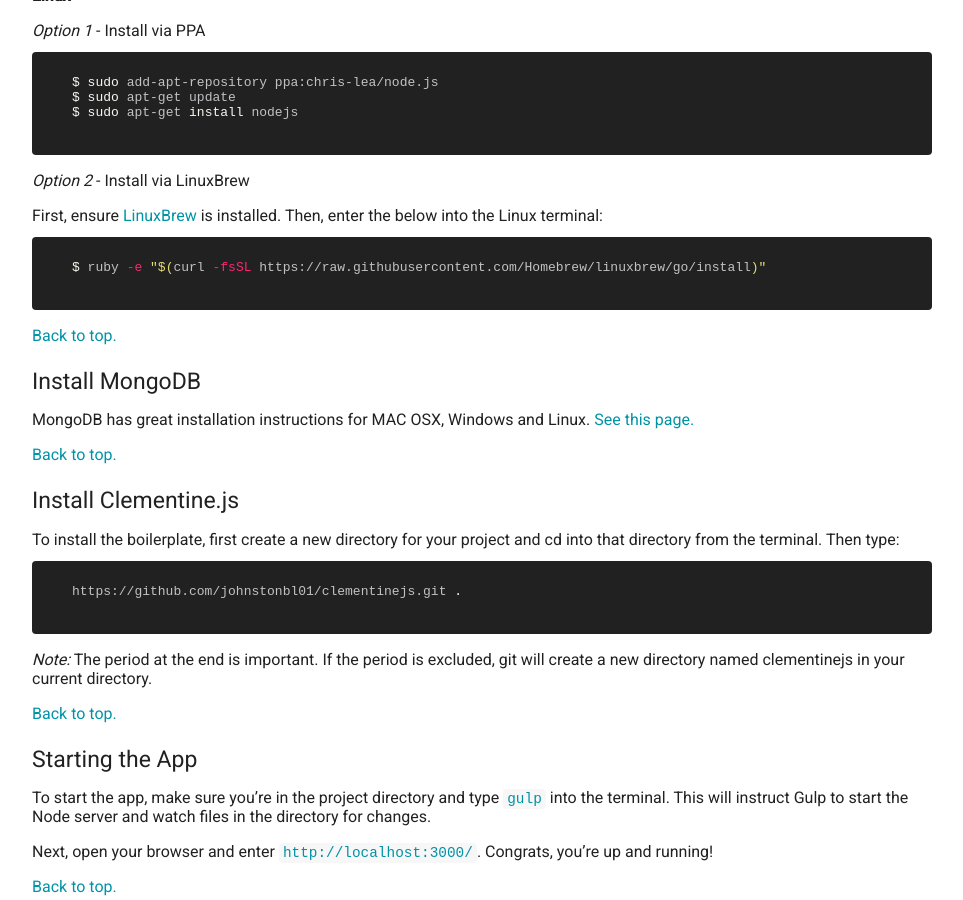
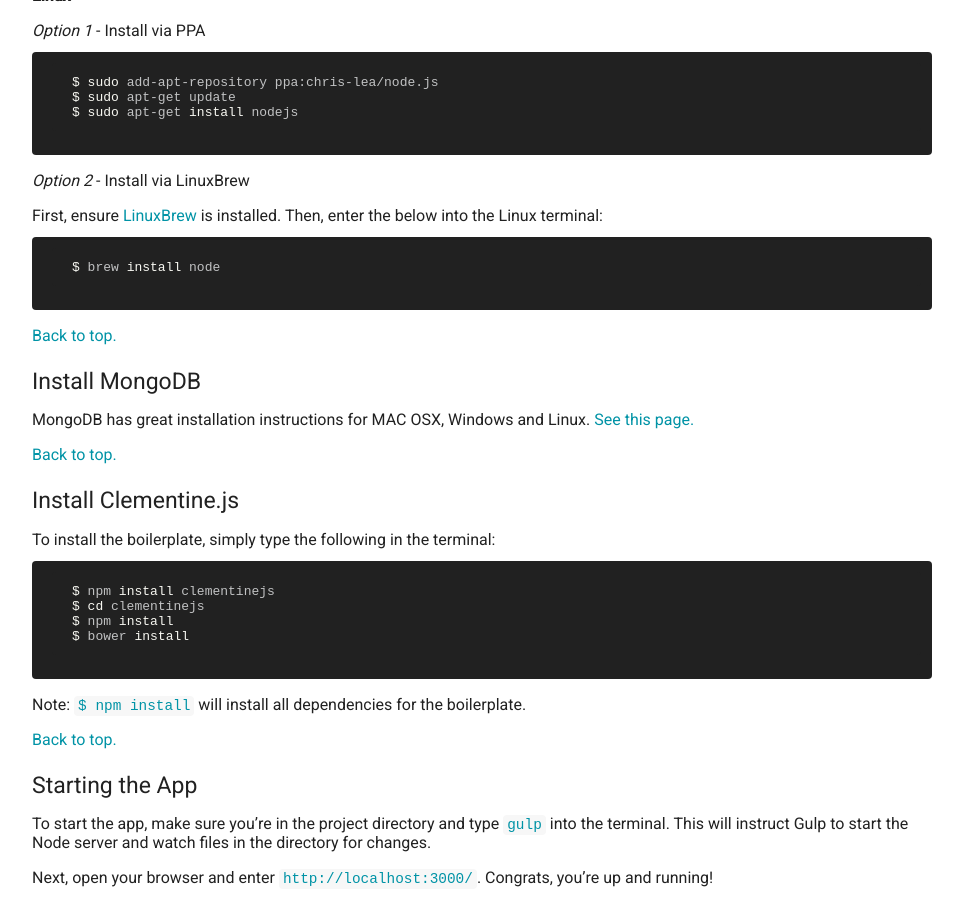
Before and after one commit to johnstonbl01/clementinejs, a Jekyll site: the page built from bare/bare.md, in a window 1280 px wide and 900 px high, scrolled down 2896 px. Shown: the whole window, without its empty margins (158-1121 px from the left). Built offline with Jekyll 4.4.1, drawn with Linux system fonts in a browser that asks for light colours; Markdown is read by kramdown in place of the engine named in the settings.

Commit message:
Update LinuxBrew node installation instructions.

````diff
--- a/bare/bare.md
+++ b/bare/bare.md
@@ -136,7 +136,7 @@
 First, ensure [LinuxBrew](http://brew.sh/linuxbrew/) is installed. Then, enter the below into the Linux terminal:
 
 ```bash
-$ ruby -e "$(curl -fsSL https://raw.githubusercontent.com/Homebrew/linuxbrew/go/install)"
+$ brew install node
 ```
 
 [Back to top.](#top)
@@ -149,13 +149,16 @@
 
 ### Install Clementine.js
 
-To install the boilerplate, first create a new directory for your project and cd into that directory from the terminal. Then type:
+To install the boilerplate, simply type the following in the terminal:
 
 ```bash
-https://github.com/johnstonbl01/clementinejs.git .
+$ npm install clementinejs
+$ cd clementinejs
+$ npm install
+$ bower install
 ```
 
-_Note:_ The period at the end is important. If the period is excluded, git will create a new directory named clementinejs in your current directory.
+Note: `$ npm install` will install all dependencies for the boilerplate.
 
 [Back to top.](#top)
 
````
Also changed, not shown: beginner/beginner.md (+6 -4 lines), standard/standard.md (+2 -1 lines).
